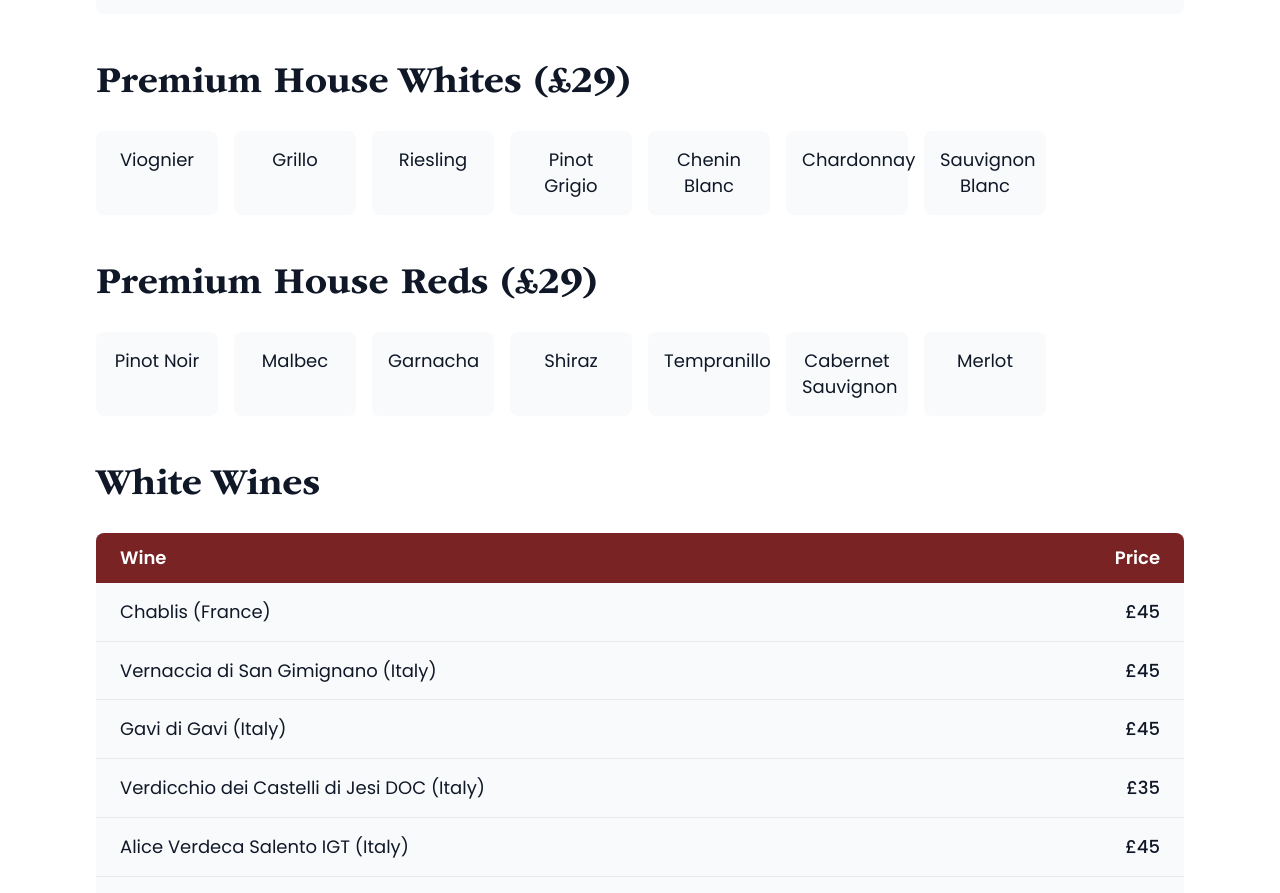
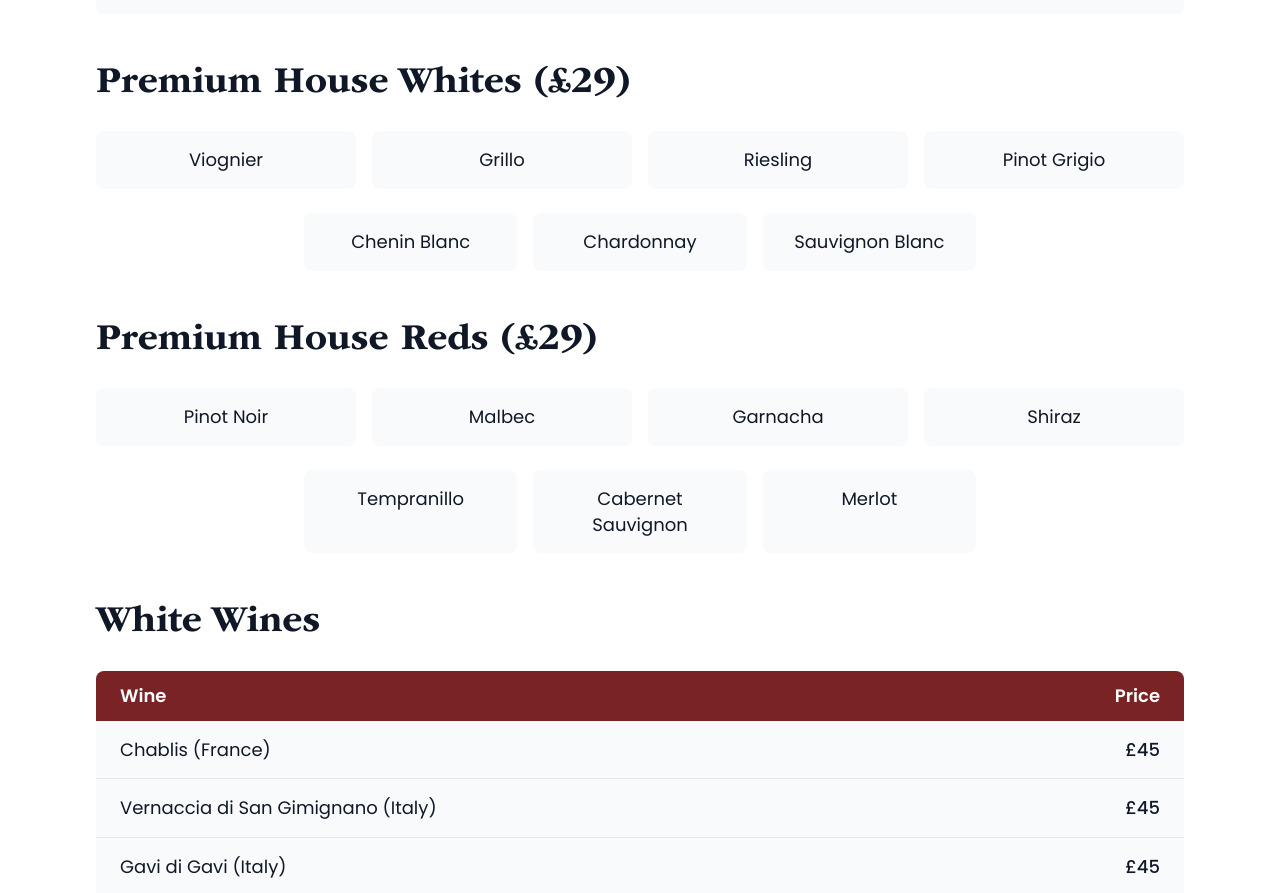
Before and after one commit to LYNKSPortal/la-nuova-isola-iom, a Next.js app: page /drinks-menu in a window 1280 px wide. Shown: the part 2100-2993 px from the top of the page. Built offline with nearby package versions, Linux system fonts and the light colour scheme.

Commit message:
Reorganize wine section layout - 4 boxes on top, 3 boxes below for better spacing

```diff
--- a/src/app/drinks-menu/page.tsx
+++ b/src/app/drinks-menu/page.tsx
@@ -181,7 +181,9 @@ export default function DrinksMenu() {
             {/* Premium House Whites */}
             <div className="mb-12">
               <h3 className="font-bold text-gray-900 mb-6 text-base md:text-lg">Premium House Whites (£29)</h3>
-              <div className="grid grid-cols-2 md:grid-cols-4 lg:grid-cols-8 gap-4">
+              <div className="space-y-6">
+                {/* Top row - 4 boxes */}
+                <div className="grid grid-cols-2 md:grid-cols-4 gap-4">
                   <div className="bg-gray-50 p-4 rounded-lg text-center">
                     <p className="text-sm text-gray-900">Viognier</p>
                   </div>
@@ -194,6 +196,9 @@ export default function DrinksMenu() {
                   <div className="bg-gray-50 p-4 rounded-lg text-center">
                     <p className="text-sm text-gray-900">Pinot Grigio</p>
                   </div>
+                </div>
+                {/* Bottom row - 3 boxes */}
+                <div className="grid grid-cols-1 md:grid-cols-3 gap-4 max-w-2xl mx-auto">
                   <div className="bg-gray-50 p-4 rounded-lg text-center">
                     <p className="text-sm text-gray-900">Chenin Blanc</p>
                   </div>
@@ -205,11 +210,14 @@ export default function DrinksMenu() {
                   </div>
                 </div>
               </div>
+            </div>
 
             {/* Premium House Reds */}
             <div className="mb-12">
               <h3 className="font-bold text-gray-900 mb-6 text-base md:text-lg">Premium House Reds (£29)</h3>
-              <div className="grid grid-cols-2 md:grid-cols-4 lg:grid-cols-8 gap-4">
+              <div className="space-y-6">
+                {/* Top row - 4 boxes */}
+                <div className="grid grid-cols-2 md:grid-cols-4 gap-4">
                   <div className="bg-gray-50 p-4 rounded-lg text-center">
                     <p className="text-sm text-gray-900">Pinot Noir</p>
                   </div>
@@ -222,6 +230,9 @@ export default function DrinksMenu() {
                   <div className="bg-gray-50 p-4 rounded-lg text-center">
                     <p className="text-sm text-gray-900">Shiraz</p>
                   </div>
+                </div>
+                {/* Bottom row - 3 boxes */}
+                <div className="grid grid-cols-1 md:grid-cols-3 gap-4 max-w-2xl mx-auto">
                   <div className="bg-gray-50 p-4 rounded-lg text-center">
                     <p className="text-sm text-gray-900">Tempranillo</p>
                   </div>
@@ -230,6 +241,7 @@ export default function DrinksMenu() {
                   </div>
                   <div className="bg-gray-50 p-4 rounded-lg text-center">
                     <p className="text-sm text-gray-900">Merlot</p>
+                  </div>
                 </div>
               </div>
             </div>
```
Lines whose indentation alone changed are shown as unchanged.
